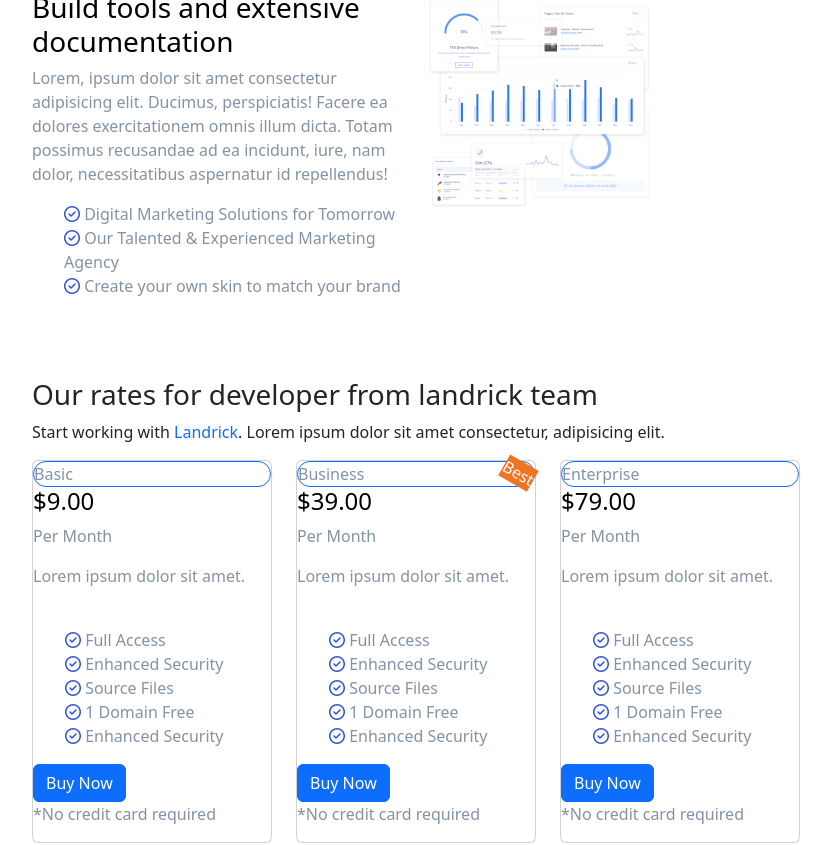
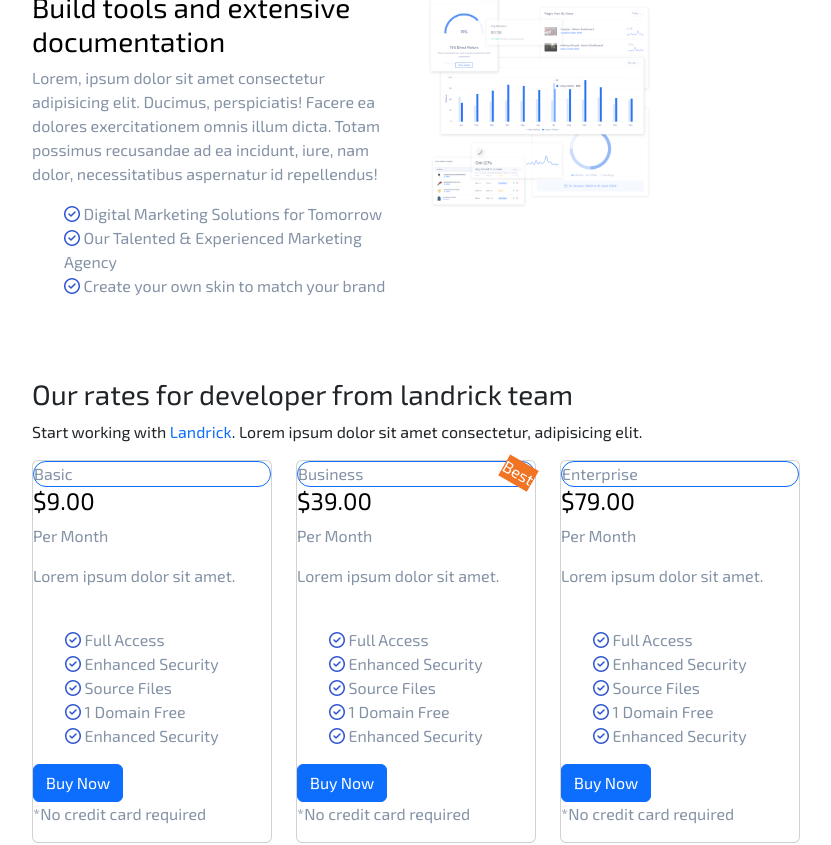
Before and after one commit to GiordanoMercatali/proj-html-vuejs, a Vue app: page / in a window 1280 px wide. Shown: the part 1244-2089 px from the top of the page, without its empty margins (224-1055 px from the left). Built offline with nearby package versions, Linux system fonts and the light colour scheme.

Commit message:
style: new font and reset

```diff
--- a/src/style/general.scss
+++ b/src/style/general.scss
@@ -1,2 +1,13 @@
 @use "./partials/variables" as *;
 @import "bootstrap/scss/bootstrap.scss";
+@import url('https://fonts.googleapis.com/css2?family=Exo+2&display=swap');
+
+*{
+    margin: 0;
+    padding: 0;
+    box-sizing: border-box;
+}
+
+body {
+    font-family: 'Exo 2', sans-serif;
+}
```
